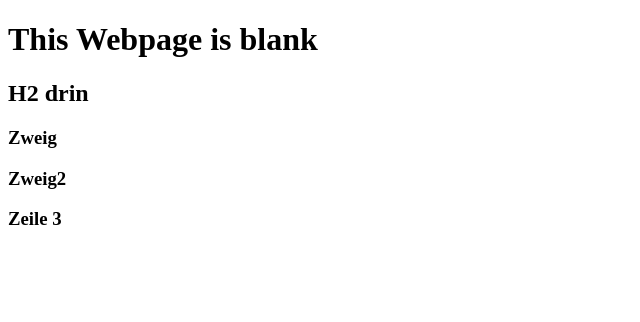
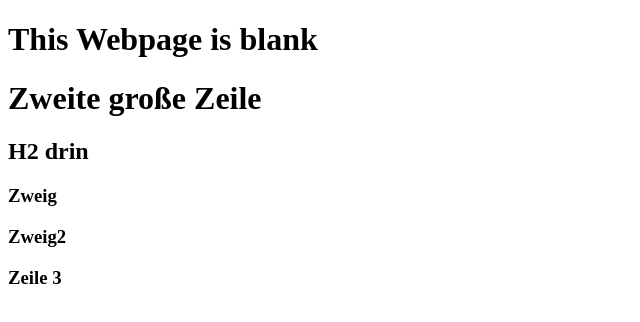
Before and after one commit to VscBarmer/0main.openSAP.repo, a plain HTML site: page index.html in a window 1280 px wide. Shown: the whole page, without its empty margins (0-640 px from the left). Drawn offline with Linux system fonts and the light colour scheme.

Commit message:
Commit in temp

```diff
--- a/index.html
+++ b/index.html
@@ -3,6 +3,7 @@
 <header><title>This is title</title></header>
 <body>
 	<h1 style = "color: Black"> This Webpage is blank</h1>
+	<h1>Zweite große Zeile</h1>
 	<h2 style = "color: Black"> H2 drin</h2>
 
   <h3>Zweig</h3>
```
